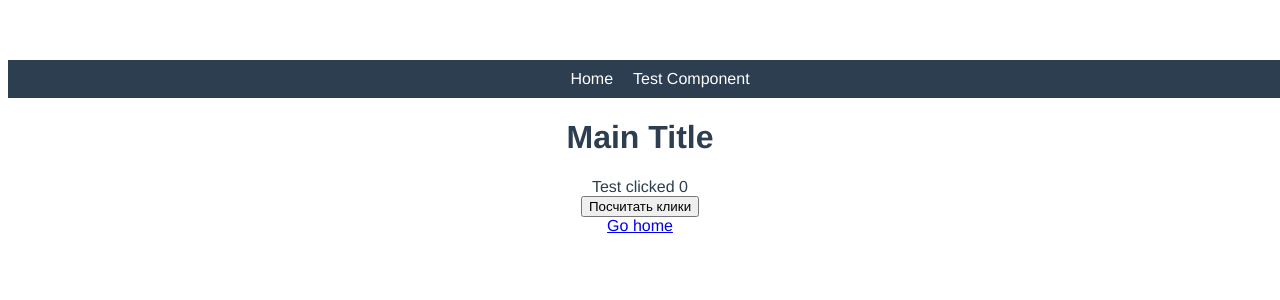
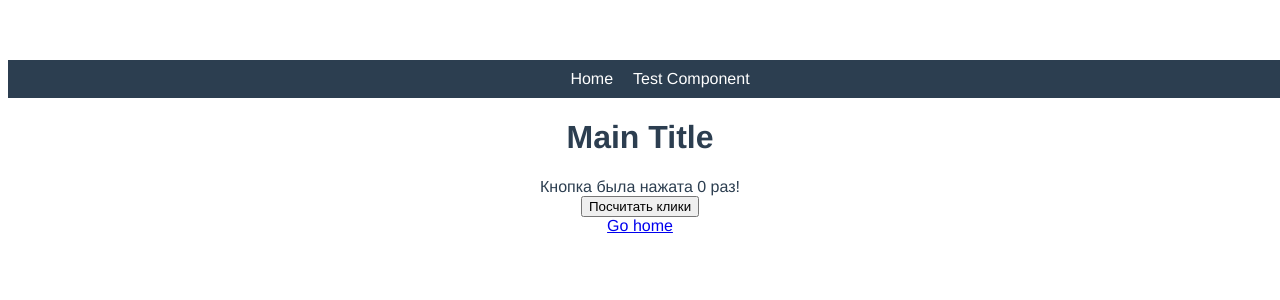
Before and after one commit to stanislavec/lit-vue-dev, a Vue app: page /test in a window 1280 px wide. Shown: the top 300 px of the page. Built offline with nearby package versions, Linux system fonts and the light colour scheme.

Commit message:
Вычисляемые свойства и слежение

```diff
--- a/src/components/Test.vue
+++ b/src/components/Test.vue
@@ -1,7 +1,7 @@
 <template>
 	<div>
 		<h1>{{ text }}</h1>
-		<div>Test clicked {{ click }}</div>
+		<div>{{ clickedTimes }}</div>
 		<button @click="clickCount()">Посчитать клики</button>
 		<br />
 		<router-link to="/">Go home</router-link>
@@ -17,34 +17,53 @@ export default {
 			click: 0,
 		};
 	},
+	computed: {
+		clickedTimes() {
+			// Будет обновляться каждый раз при изменении click
+			return `Кнопка была нажата ${this.click} раз!`
+		},
+	},
+	watch: {
+		click: function(newVal, oldVal) {
+			// Смотрим 2 значние: новое и старое
+			console.log('oldVal', oldVal)
+			console.log('newVal', newVal)
+		},
+		clickedTimes: function(newVal) {
+			// Смотрим только новое значение
+			console.log('newVal', newVal)
+		}
+	},
 	methods: {
 		clickCount() {
 			return (this.click += 1);
 		},
 	},
-	beforeCreate() {
-		console.log('beforeCreate', 1);
+	// beforeCreate() {
+	// 	console.log('beforeCreate', 1);
+	// },
+	// created() {
+	// 	console.log('created', 2);
+	// },
+	// beforeMount() {
+	// 	console.log('beforeMount', 3);
+	// },
+	mounted() {
+		console.log('Mounted', this);
+		// console.log('mounted', 4);
 	},
-	created() {
-		console.log('created', 2);
+	// beforeUpdate() {
+	// 	console.log('beforeUpdate', 5);
+	// },
+	updated() {
+		console.log('Updated', this);
+		// console.log('updated', 6);
 	},
-	beforeMount() {
-		console.log('beforeMount', 3);
-	},
-	mounted() {
-		console.log('mounted', 4);
-	},
-	beforeUpdate() {
-		console.log('beforeUpdate', 5);
-	},
-	updated() {
-		console.log('updated', 6);
-	},
-	beforeDestroy() {
-		console.log('beforeDestroy', 7);
-	},
-	destroyed() {
-		console.log('destroyed', 8);
-	},
+	// beforeDestroy() {
+	// 	console.log('beforeDestroy', 7);
+	// },
+	// destroyed() {
+	// 	console.log('destroyed', 8);
+	// },
 };
 </script>
```
